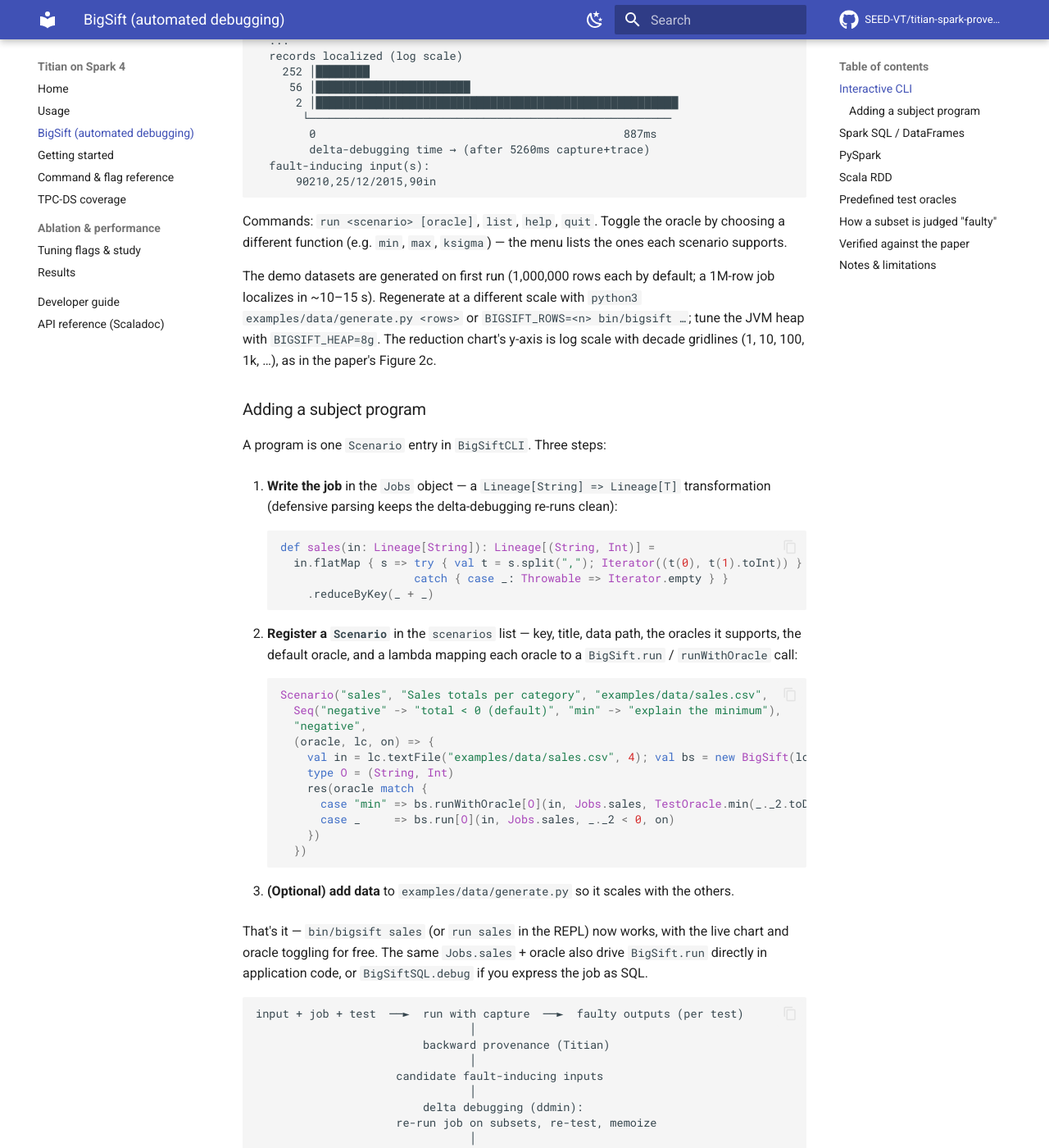
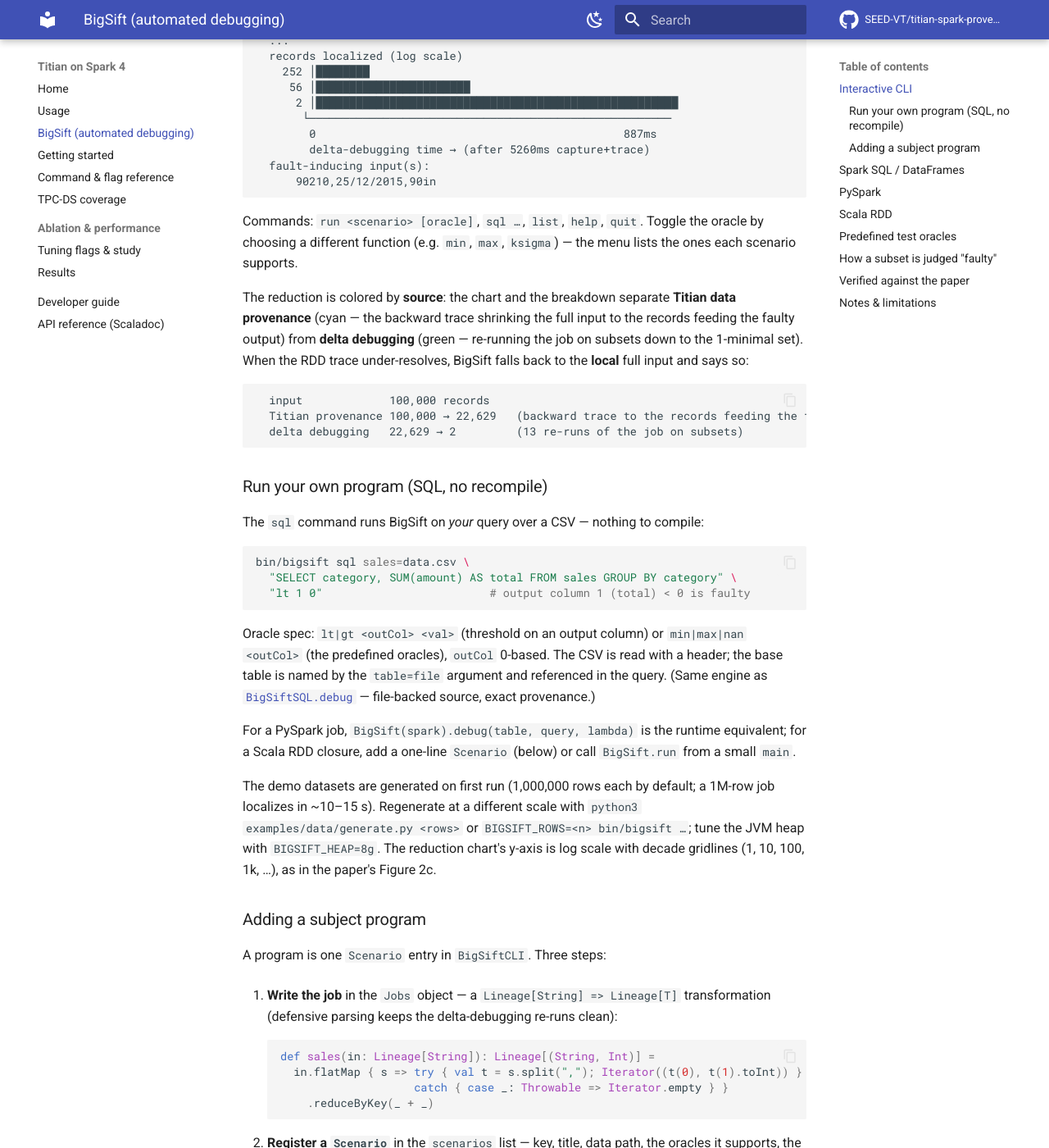
Before and after one commit to SEED-VT/titian-spark-provenance, an MkDocs documentation site: the page built from docs/bigsift.md, in a window 1280 px wide and 1400 px high, scrolled down 662 px. Shown: the whole window at 82% size. Built offline with MkDocs 1.6.1 and Material for MkDocs 9.7.7, drawn with Linux system fonts in a browser that asks for light colours; comment, search, counter and statistics services are not loaded.

Commit message:
BigSift CLI: source attribution (Titian/DD/local) + SQL mode for your own query
Chart and breakdown now attribute the reduction to its source:
  - Titian data provenance (cyan): full input -> candidate set (backward trace)
  - delta debugging (green): candidate set -> 1-minimal (job re-runs)
  - falls back to the "local" full input when the RDD trace under-resolves, and
    labels it as such.

New `sql` command runs BigSift on your OWN query over a CSV, no recompile:
  bin/bigsift sql sales=data.csv "SELECT c, SUM(a) FROM sales GROUP BY c" "lt 1 0"
Oracle specs: lt|gt <outCol> <val> | min|max|nan <outCol>. Uses BigSiftSQL (exact
provenance); BigSiftSQL.debug gained an onProgress hook to drive the chart.

docs/bigsift.md documents source attribution, the SQL mode, and (for RDD closures)
adding a Scenario. BigSift tests 23 green.

Co-Authored-By: Claude Fable 5 <noreply@anthropic.com>

````diff
--- a/docs/bigsift.md
+++ b/docs/bigsift.md
@@ -37,9 +37,41 @@ bigsift> run weather max
       90210,25/12/2015,90in
 ```
 
-Commands: `run <scenario> [oracle]`, `list`, `help`, `quit`. Toggle the oracle by
-choosing a different function (e.g. `min`, `max`, `ksigma`) — the menu lists the ones
+Commands: `run <scenario> [oracle]`, `sql …`, `list`, `help`, `quit`. Toggle the oracle
+by choosing a different function (e.g. `min`, `max`, `ksigma`) — the menu lists the ones
 each scenario supports.
+
+The reduction is colored by **source**: the chart and the breakdown separate **Titian
+data provenance** (cyan — the backward trace shrinking the full input to the records
+feeding the faulty output) from **delta debugging** (green — re-running the job on
+subsets down to the 1-minimal set). When the RDD trace under-resolves, BigSift falls
+back to the **local** full input and says so:
+
+```text
+  input             100,000 records
+  Titian provenance 100,000 → 22,629   (backward trace to the records feeding the fault)
+  delta debugging   22,629 → 2         (13 re-runs of the job on subsets)
+```
+
+### Run your own program (SQL, no recompile)
+
+The `sql` command runs BigSift on *your* query over a CSV — nothing to compile:
+
+```bash
+bin/bigsift sql sales=data.csv \
+  "SELECT category, SUM(amount) AS total FROM sales GROUP BY category" \
+  "lt 1 0"                         # output column 1 (total) < 0 is faulty
+```
+
+Oracle spec: `lt|gt <outCol> <val>` (threshold on an output column) or
+`min|max|nan <outCol>` (the predefined oracles), `outCol` 0-based. The CSV is read with
+a header; the base table is named by the `table=file` argument and referenced in the
+query. (Same engine as [`BigSiftSQL.debug`](#spark-sql-dataframes) — file-backed source,
+exact provenance.)
+
+For a PySpark job, `BigSift(spark).debug(table, query, lambda)` is the runtime
+equivalent; for a Scala RDD closure, add a one-line `Scenario` (below) or call
+`BigSift.run` from a small `main`.
 
 The demo datasets are generated on first run (1,000,000 rows each by default; a 1M-row
 job localizes in ~10–15 s). Regenerate at a different scale with
````
Also changed, not shown: 3 other files.
